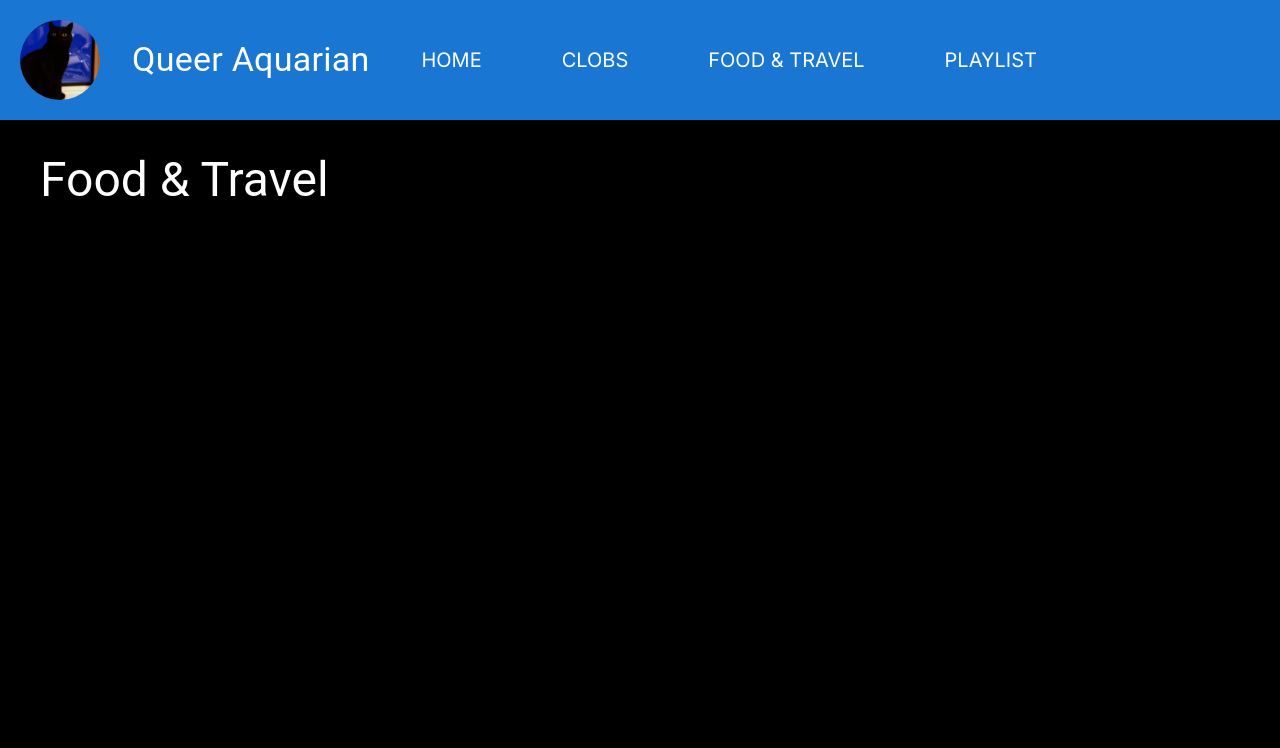
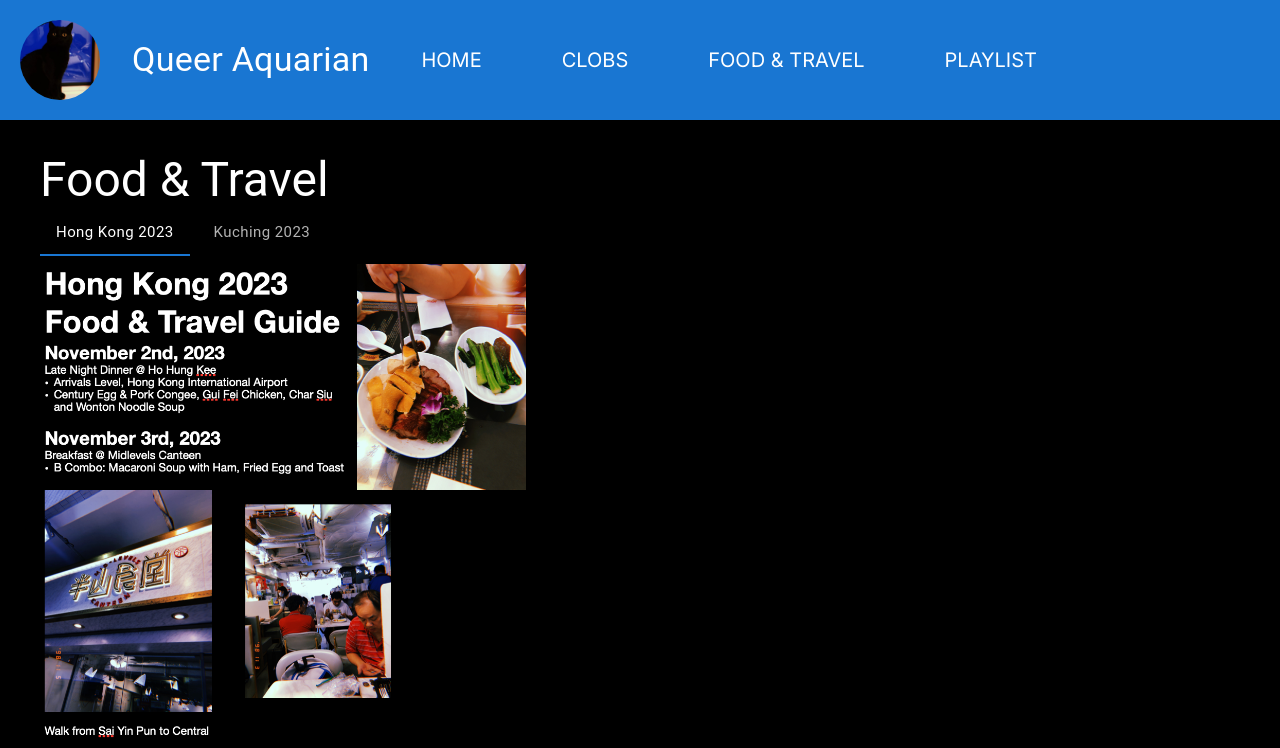
Before and after one commit to zacharylee97/queer-aquarian, a Next.js app: page /food-and-travel in a window 1280 px wide. Shown: the top 748 px of the page. Built offline with nearby package versions, Linux system fonts and the light colour scheme.

Commit message:
Created Food & Travel page

```diff
--- /dev/null
+++ b/app/components/guide-item.tsx
@@ -0,0 +1,12 @@
+import HongKong2023 from "./hong-kong-2023";
+import Kuching2023 from "./kuching-2023";
+
+export default function GuideItem({ ...props }) {
+  if (props.index === 0) {
+    return <HongKong2023 />;
+  } else if (props.index === 1) {
+    return <Kuching2023 />;
+  } else {
+    return null;
+  }
+}
--- /dev/null
+++ b/app/components/hong-kong-2023.tsx
@@ -0,0 +1,15 @@
+import { Box } from "@mui/material";
+import Image from "next/image";
+
+export default function HongKong2023() {
+  return (
+    <Box>
+      <Image
+        src="/hong-kong-1.png"
+        alt="Hong Kong 1"
+        width={500}
+        height={500}
+      />
+    </Box>
+  );
+}
--- /dev/null
+++ b/app/components/kuching-2023.tsx
@@ -0,0 +1,15 @@
+import { Box } from "@mui/material";
+import Image from "next/image";
+
+export default function Kuching2023() {
+  return (
+    <Box>
+      <Image
+        src="/coming-soon.png"
+        alt="Coming Soon"
+        width={500}
+        height={500}
+      />
+    </Box>
+  );
+}
--- /dev/null
+++ b/app/constants/styled-tab.tsx
@@ -0,0 +1,21 @@
+import { Tab, styled } from "@mui/material";
+
+interface StyledTabProps {
+  label: string;
+}
+
+export const StyledTab = styled((props: StyledTabProps) => (
+  <Tab disableRipple {...props} />
+))(({ theme }) => ({
+  textTransform: "none",
+  fontWeight: theme.typography.fontWeightRegular,
+  fontSize: theme.typography.pxToRem(15),
+  marginRight: theme.spacing(1),
+  color: "rgba(255, 255, 255, 0.7)",
+  "&.Mui-selected": {
+    color: "#fff",
+  },
+  "&.Mui-focusVisible": {
+    backgroundColor: "rgba(100, 95, 228, 0.32)",
+  },
+}));
--- a/app/food-and-travel/page.tsx
+++ b/app/food-and-travel/page.tsx
@@ -1,13 +1,34 @@
-import { Box, Typography } from "@mui/material";
+"use client";
+import { Box, Tabs, Typography } from "@mui/material";
 import Header from "../components/header";
+import { SyntheticEvent, useState } from "react";
+import { StyledTab } from "../constants/styled-tab";
+import GuideItem from "../components/guide-item";
 
 export default function FoodAndTravel() {
+  const [value, setValue] = useState(0);
+
+  const handleChange = (_: SyntheticEvent, newValue: number) => {
+    setValue(newValue);
+  };
+
   return (
     <main className="min-h-screen w-screen">
       <Header></Header>
       <Box className="flex flex-col mt-28">
         <Box className="m-10 mb-3">
           <Typography variant="h3">Food & Travel</Typography>
+          <Box sx={{ borderBottom: 1, borderColor: "divider" }}>
+            <Tabs
+              value={value}
+              onChange={handleChange}
+              aria-label="Food & Travel Guide Tabs"
+            >
+              <StyledTab label="Hong Kong 2023" />
+              <StyledTab label="Kuching 2023" />
+            </Tabs>
+          </Box>
+          <GuideItem index={value}></GuideItem>
         </Box>
       </Box>
     </main>
```
Also changed, not shown: public/hong-kong-1.png (added).
